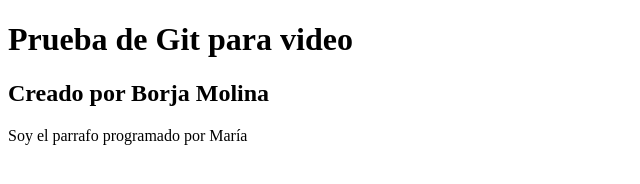
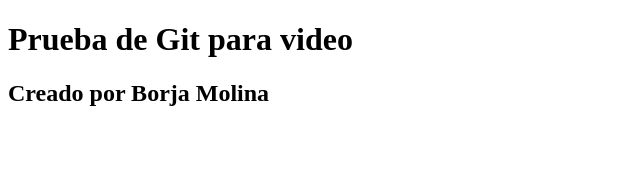
Before and after one commit to profeBorjaMolinaZea/pruebaVideo1, a plain HTML site: page index.html in a window 1280 px wide. Shown: the whole page, without its empty margins (0-640 px from the left). Drawn offline with Linux system fonts and the light colour scheme.

Commit message:
First commit

```diff
--- a/index.html
+++ b/index.html
@@ -6,6 +6,5 @@
 <body>
 <h1>Prueba de Git para video </h1>
 <h2>Creado por Borja Molina</h2>
-<p>Soy el parrafo programado por María</p>
 </body>
 </html>
```
